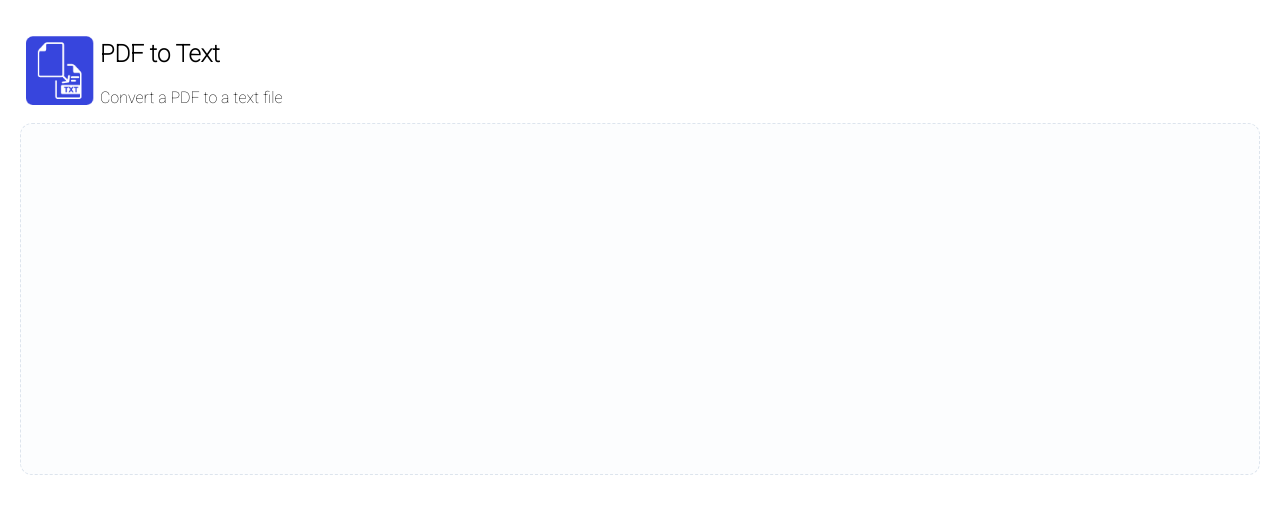
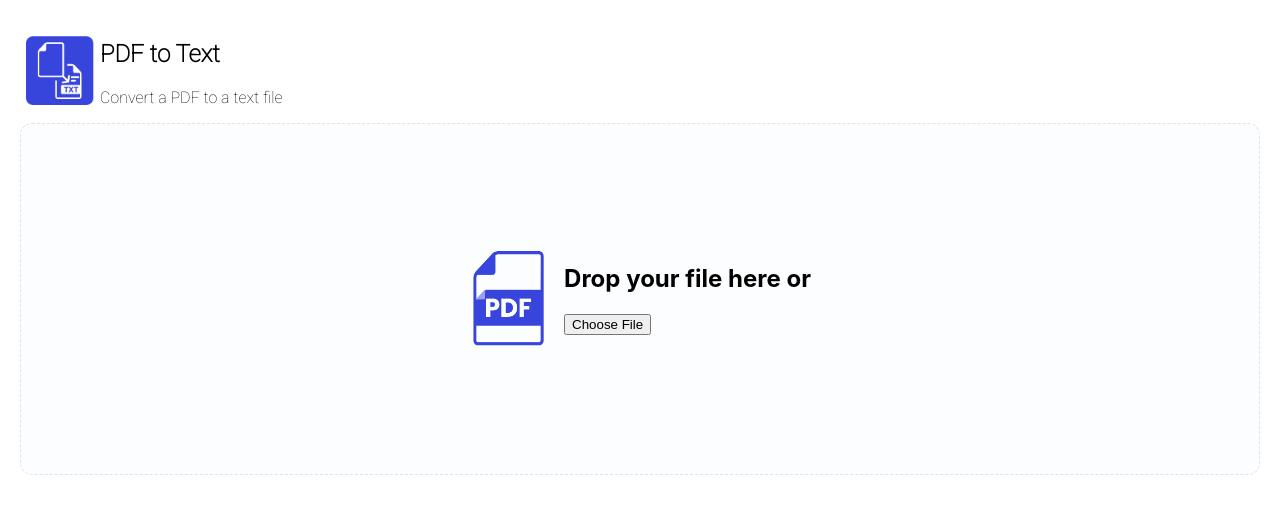
Before and after one commit to anand-san/pdf-to-text, a React (Create React App) app: page / in a window 1280 px wide. Shown: the top 514 px of the page. Built offline with nearby package versions, Linux system fonts and the light colour scheme.

Commit message:
feat: design upload section

```diff
--- a/src/Layouts/Pdf2Text/Components/UploadSection/uploadFile.css
+++ b/src/Layouts/Pdf2Text/Components/UploadSection/uploadFile.css
@@ -3,4 +3,21 @@
     background-color: rgba(160,188,222,.03);
     border: 1px dashed rgba(160,181,206,.34);
     min-height: 350px;
+    display: flex;
+    justify-content: space-around;
+    align-items: center;
+    flex-direction: column;
 }
+
+.uploadSection__wrapper {
+    cursor: pointer;
+}
+
+.uploadSection__contents {
+    display: flex;
+    justify-content: space-around;
+}
+
+.uploadSection__content_actions {
+    margin-left: 15px;
+}
--- a/src/Layouts/Pdf2Text/Components/UploadSection/uploadSection.tsx
+++ b/src/Layouts/Pdf2Text/Components/UploadSection/uploadSection.tsx
@@ -1,8 +1,38 @@
 import './uploadFile.css'
+import { useDropzone } from 'react-dropzone';
+import PDFToText from './assets/pdftotext.png'
 
 export const UploadSection = () => {
+    const {acceptedFiles, getRootProps, getInputProps} = useDropzone();
+
+    const files = acceptedFiles.map((file: File | any) => (
+        <li key={file.path}>
+            {file.path} - {file.size} bytes
+        </li>
+    ));
+
     return (
         <div className='uploadSection'>
+            <div className='uploadSection__wrapper'>
+                <div {...getRootProps({className: 'dropzone'})}>
+                    <div className='uploadSection__contents'>
+                        <input {...getInputProps()} />
+                        <img src={PDFToText} alt={'pdftotext'} height={110} width={80}/>
+                        <div className='uploadSection__content_actions'>
+                            <h2>Drop your file here or</h2>
+                            <button>Choose File</button>
+                        </div>
+
+                    </div>
+                </div>
+                {
+                    !!files.length &&
+                    <aside>
+                        <h4>Files</h4>
+                        <ul>{files}</ul>
+                    </aside>
+                }
+            </div>
         </div>
     )
 }
```
Also changed, not shown: src/Layouts/Pdf2Text/Components/UploadSection/assets/pdftotext.png (added).
